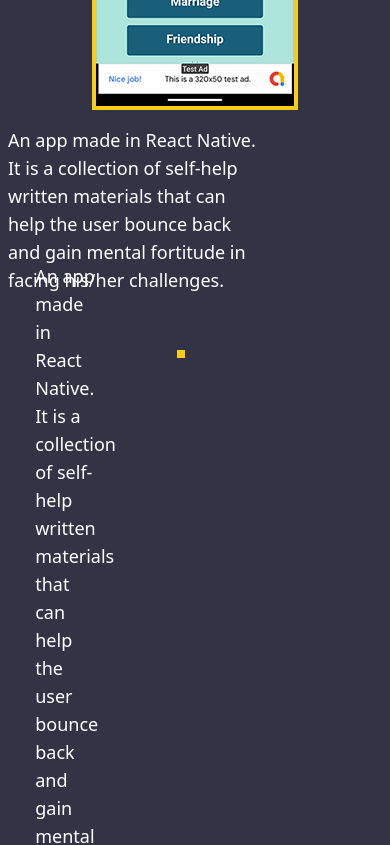
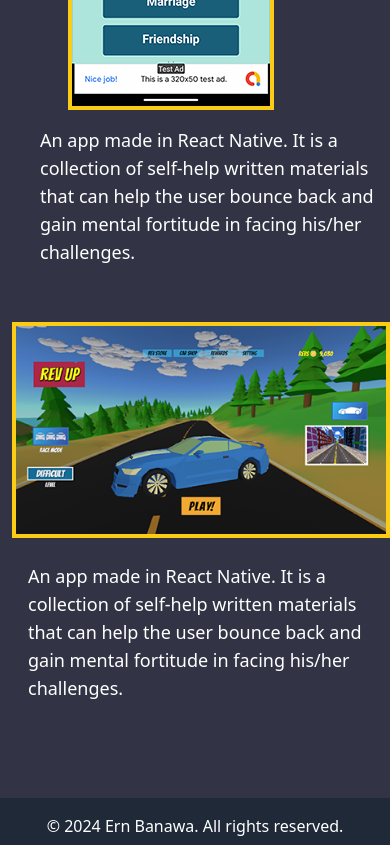
Before and after one commit to yurigligoric/ernportfolio, a React (Vite) app: page / in a window 390 px wide. Shown: the part 1960-2805 px from the top of the page. Built offline with nearby package versions, Linux system fonts and the light colour scheme.

Commit message:
fully responsive

```diff
--- a/src/pages/Home.jsx
+++ b/src/pages/Home.jsx
@@ -56,8 +56,8 @@ function Home() {
                 </div>
 
             </div>
-            <div className='flex flex-col-reverse lg:flex-row items-center mb-10'>
-                <div className='w-full lg:w-[50%] mt-4 lg:-mt-0 lg:ml-48 pr-32 mx-auto lg:mr-12'>
+            <div className='flex flex-col-reverse lg:flex-row lg:items-center mb-10 mr-12'>
+                <div className='w-full lg:w-[50%] mt-4 lg:-mt-0 lg:ml-48 lg:pr-32 ml-8 mr-12'>
                     <p className='text-lg ml-2'>An app made in React Native. It is a collection of self-help written materials that can help the user bounce back and gain mental fortitude in facing his/her challenges. </p>
                 </div>
                 <div className='lg:mr-24'>
@@ -67,13 +67,13 @@ function Home() {
                 </div>
 
             </div>
-            <div  className='flex lg:flex-row flex-col mb-12 items-center mt-4 mr-48'>
+            <div  className='flex lg:flex-row flex-col mb-12 items-center ml-3 mt-4 lg:mr-48'>
 
-                <div className='w-[50%] ml-7 pl-32'>
-                    <img src={revup} className='object-cover border-solid border-yellow-400 border-4 mx-auto' />
+                <div className='w-full lg:w-[50%] lg:ml-7 lg:pl-32 mx-auto'>
+                    <img src={revup} className='object-cover border-solid border-yellow-400 border-4 lg:mx-auto' />
                 </div>
-                <div className='w-[50%] ml-8 mr-12 pr-12'>
-                    <p className='text-lg -mt-24 '>An app made in React Native. It is a collection of self-help written materials that can help the user bounce back and gain mental fortitude in facing his/her challenges. </p>
+                <div className='w-full lg:w-[50%] ml-8 mr-12 lg:pr-12'>
+                    <p className='text-lg mt-6 lg:-mt-24 ml-6'>An app made in React Native. It is a collection of self-help written materials that can help the user bounce back and gain mental fortitude in facing his/her challenges. </p>
                 </div>
             </div>
         </div>
```
